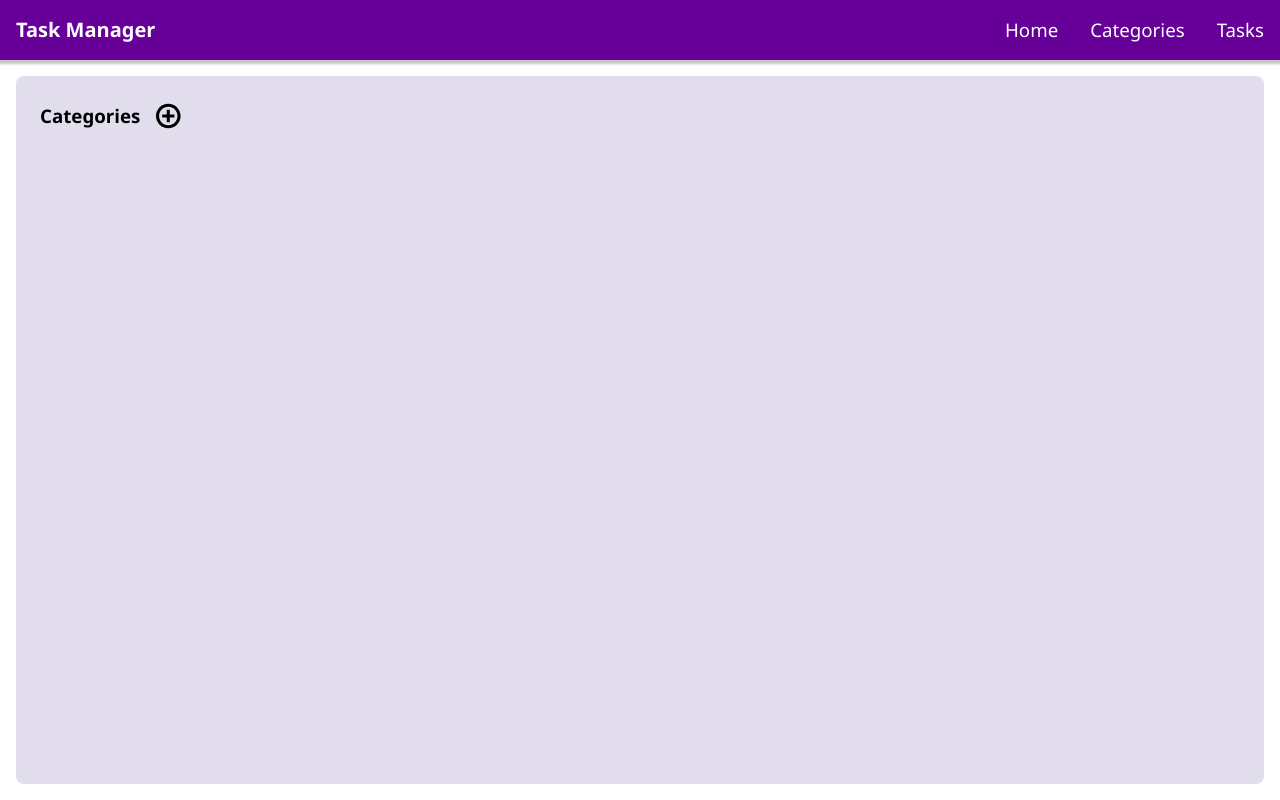
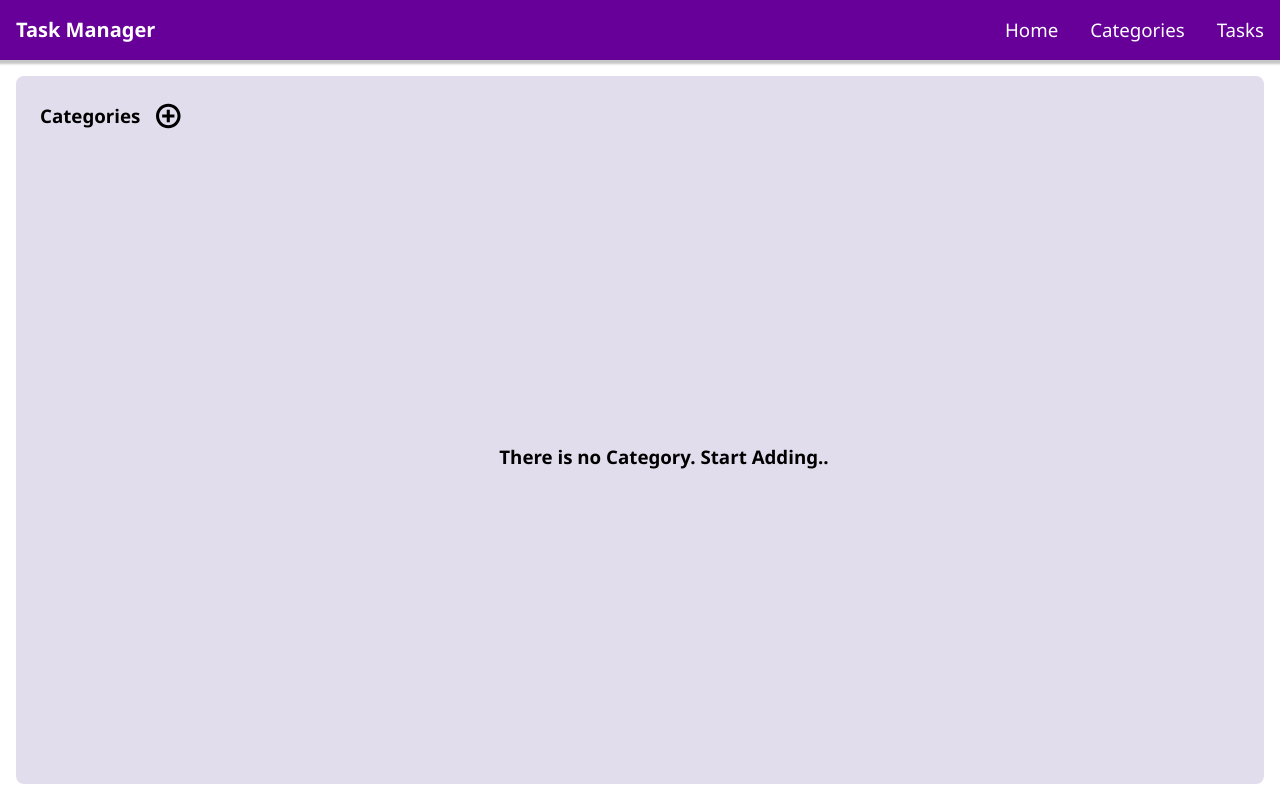
Before and after one commit to vl-kumar/react-task-management, a React (Create React App) app: page /categories in a window 1280 px wide. Built offline with nearby package versions, Linux system fonts and the light colour scheme.

Commit message:
feat: no content case handled

```diff
--- a/package.json
+++ b/package.json
@@ -1,5 +1,4 @@
 {
-  "homepage": "http://vl-kumar.github.io/react-task-management",
   "name": "task-manager-app",
   "version": "0.1.0",
   "private": true,
@@ -12,7 +11,6 @@
     "@types/node": "^16.18.67",
     "@types/react": "^18.2.42",
     "@types/react-dom": "^18.2.17",
-    "gh-pages": "^6.1.0",
     "react": "^18.2.0",
     "react-dom": "^18.2.0",
     "react-redux": "^8.1.3",
@@ -25,8 +23,6 @@
     "web-vitals": "^2.1.4"
   },
   "scripts": {
-    "predeploy": "npm run build",
-    "deploy": "gh-pages -d build",
     "start": "react-scripts start",
     "build": "react-scripts build",
     "test": "react-scripts test",
--- a/src/presentation/components/molecules/CategoryItem/index.tsx
+++ b/src/presentation/components/molecules/CategoryItem/index.tsx
@@ -20,8 +20,6 @@ const CategoryItem: React.FC<CategoryItemProps> = ({ category, editCategoryItem
 
   function editCategory() {
     editCategoryItem(category);
-    //   dispatch(editCategory({ category: { id: category.id, title: text } }));
-    //   setIsEditMode(!isEditMode)
   }
 
   return (
--- a/src/presentation/components/organisms/Categories/index.tsx
+++ b/src/presentation/components/organisms/Categories/index.tsx
@@ -1,5 +1,5 @@
 import { useAppSelector } from "presentation/hooks/useAppSelector";
-import { Container, MainRow } from "./style";
+import { Container, MainRow, NoContent } from "./style";
 import { memo, useMemo, useState } from "react";
 import CategoryItem from "presentation/components/molecules/CategoryItem";
 import { Category } from "model/category";
@@ -20,9 +20,20 @@ const Categories = memo(() => {
   };
 
   const CategoryList = useMemo(() => {
-    return categoryList.map((category) => (
-      <CategoryItem category={category} editCategoryItem={editCategoryItem} />
-    ));
+    return <>
+      {categoryList.length === 0 &&
+
+        <NoContent>
+          <h3> There is no Category. Start Adding..</h3>
+        </NoContent>
+        }
+        {
+          categoryList.map((category) => (
+            <CategoryItem category={category} editCategoryItem={editCategoryItem} />
+          ))
+        }
+    </>
+
   }, [categoryList]);
   return (
     <Container>
--- a/src/presentation/components/organisms/Categories/style.ts
+++ b/src/presentation/components/organisms/Categories/style.ts
@@ -17,3 +17,13 @@ export const MainRow = styled.div((props) => ({
   maxWidth: "100%",
   paddingBottom: props.theme.spacings.sm,
 }));
+
+export const NoContent = styled.div((props) => ({
+  display: "flex",
+  flexDirection: "column",
+  justifyContent: 'center',
+  alignItems: 'center',
+  width: "100%",
+  minHeight: "70vh",
+  margin: props.theme.spacings.lg,
+}));
--- a/src/presentation/components/organisms/TaskList/index.tsx
+++ b/src/presentation/components/organisms/TaskList/index.tsx
@@ -1,7 +1,7 @@
-import React, { memo, useState } from "react";
+import React, { memo, useMemo, useState } from "react";
 import TaskItem from "presentation/components/molecules/TaskItem";
 import { Task } from "model/task";
-import { Container, TaskGrid } from "./style";
+import { Container, NoContent, TaskGrid } from "./style";
 import AddOrEditTaskPopup from "presentation/components/molecules/AddOrEditTaskPopup";
 
 interface TaskListProps {
@@ -10,25 +10,41 @@ interface TaskListProps {
 }
 
 const TaskList: React.FC<TaskListProps> = memo(({ taskList }) => {
-  const [editTask, setEditTask] = useState<Task| undefined>(undefined)
+  const [editTask, setEditTask] = useState<Task | undefined>(undefined);
 
-  const editTaskItem = (task: Task)=>{
-    setEditTask(task)
-  }
+  const editTaskItem = (task: Task) => {
+    setEditTask(task);
+  };
 
   const resetEditTask = () => {
-    setEditTask(undefined)
-  }
+    setEditTask(undefined);
+  };
 
+  const TaskList = useMemo(() => {
+    return (
+      <>
+        <TaskGrid>
+          {taskList.map((task) => (
+            <TaskItem key={task.id} task={task} editTaskItem={editTaskItem} />
+          ))}
+        </TaskGrid>
+
+        {taskList.length === 0 && (
+          <NoContent>
+            <h3> There is no Task. Start Adding..</h3>
+          </NoContent>
+        )}
+      </>
+    );
+  }, [taskList]);
 
   return (
     <Container>
-      <AddOrEditTaskPopup selectedEditTask={editTask} resetEditTask={resetEditTask}/>
-      <TaskGrid>
-        {taskList.map((task) => (
-          <TaskItem key={task.id} task={task} editTaskItem={editTaskItem}/>
-        ))}
-      </TaskGrid>
+      <AddOrEditTaskPopup
+        selectedEditTask={editTask}
+        resetEditTask={resetEditTask}
+      />
+      {TaskList}
     </Container>
   );
 });
--- a/src/presentation/components/organisms/TaskList/style.ts
+++ b/src/presentation/components/organisms/TaskList/style.ts
@@ -22,3 +22,13 @@ export const TaskGrid = styled.div`
   }
 
 `;
+
+export const NoContent = styled.div((props) => ({
+  display: "flex",
+  flexDirection: "column",
+  justifyContent: 'center',
+  alignItems: 'center',
+  width: "100%",
+  minHeight: "70vh",
+  margin: props.theme.spacings.lg,
+}));
```
Also changed, not shown: 1 other file (tests, documents, lock files or other folders).
